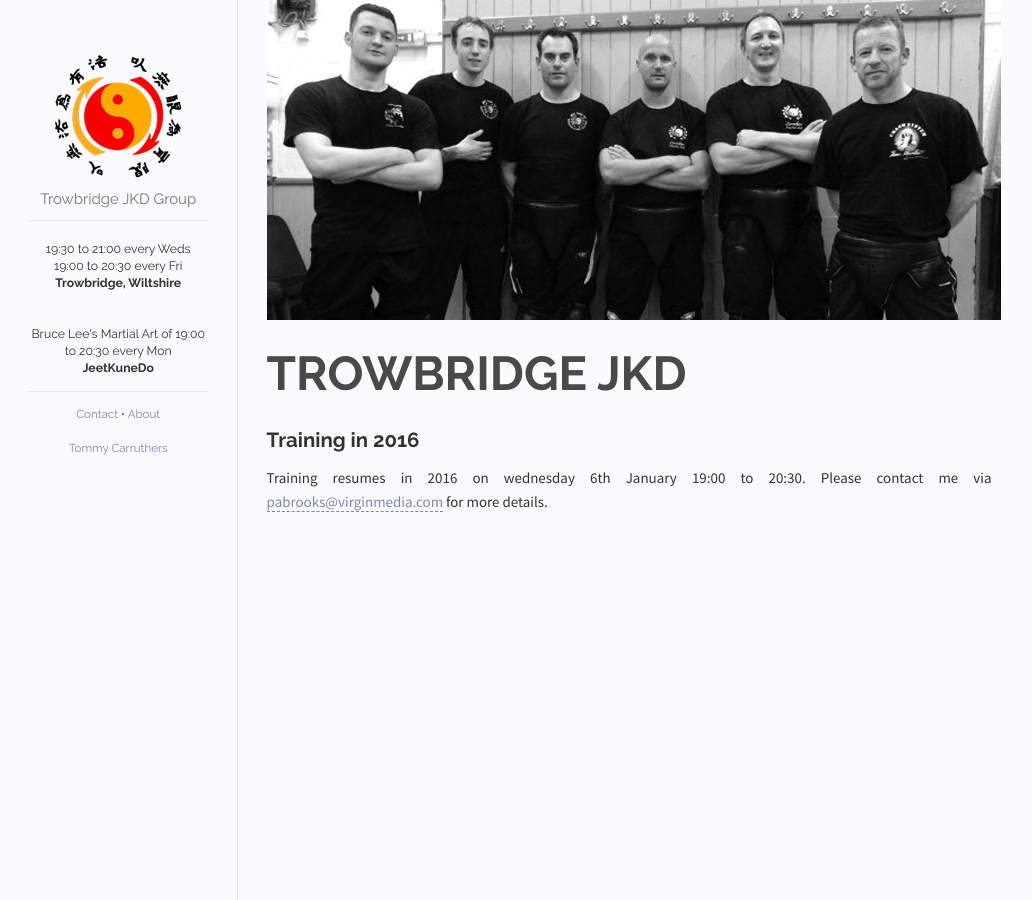
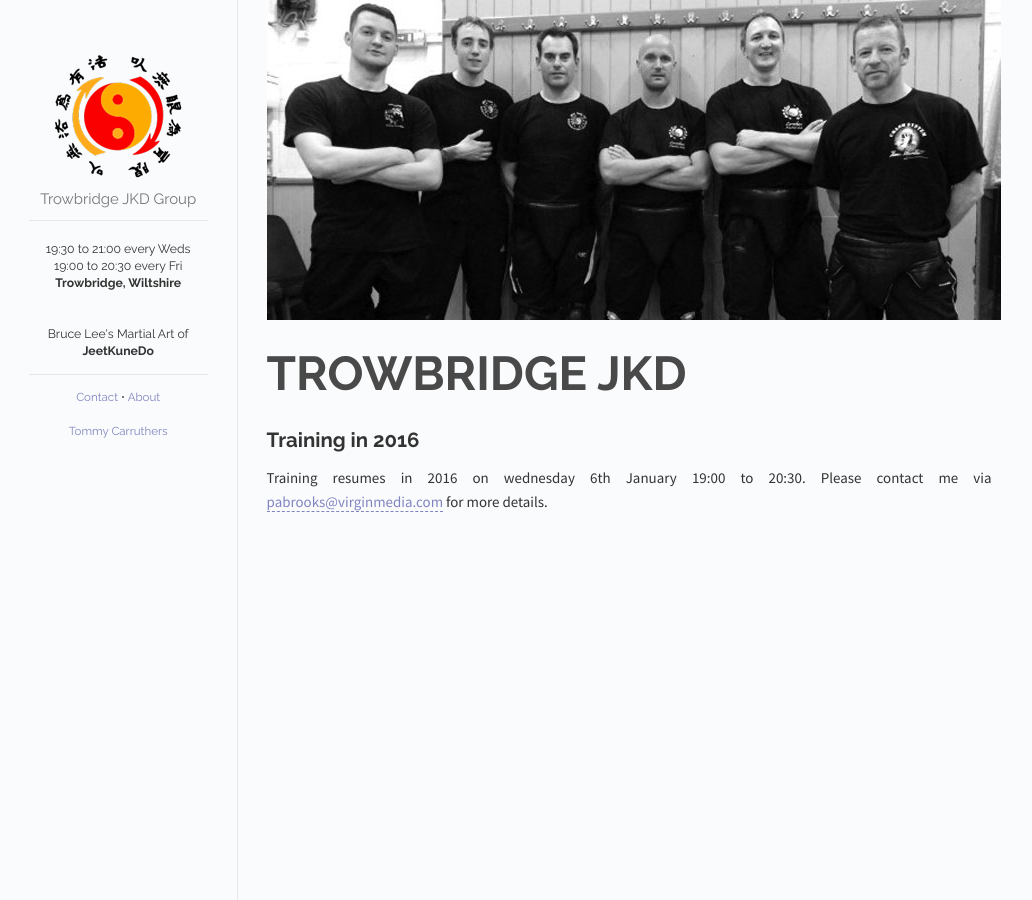
Before and after one commit to joncarlmatthews/trowbridgejkd.com, a Jekyll site: the page built from index.html, in a window 1280 px wide. Shown: the whole page, without its empty margins (121-1153 px from the left). Built offline with Jekyll 4.4.1, drawn with Linux system fonts in a browser that asks for light colours.

Commit message:
Update sidebar.html

```diff
--- a/_includes/sidebar.html
+++ b/_includes/sidebar.html
@@ -12,7 +12,7 @@
     </div>
     <br><br>
     <div style="text-align:center;margin:0 auto">Bruce Lee's Martial Art of
-      19:00 to 20:30 every Mon<br>
+      <br>
       <strong>JeetKuneDo</strong>
     </div>
 
```
